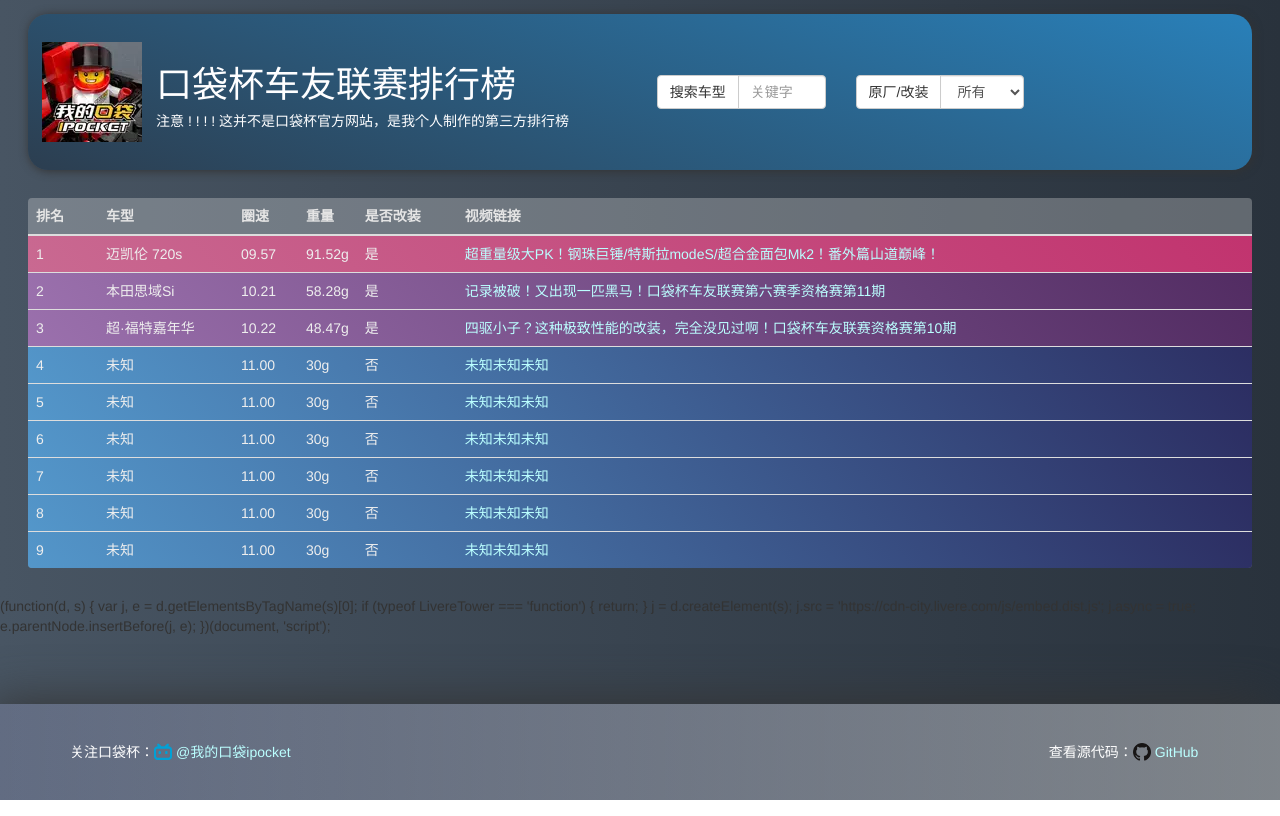
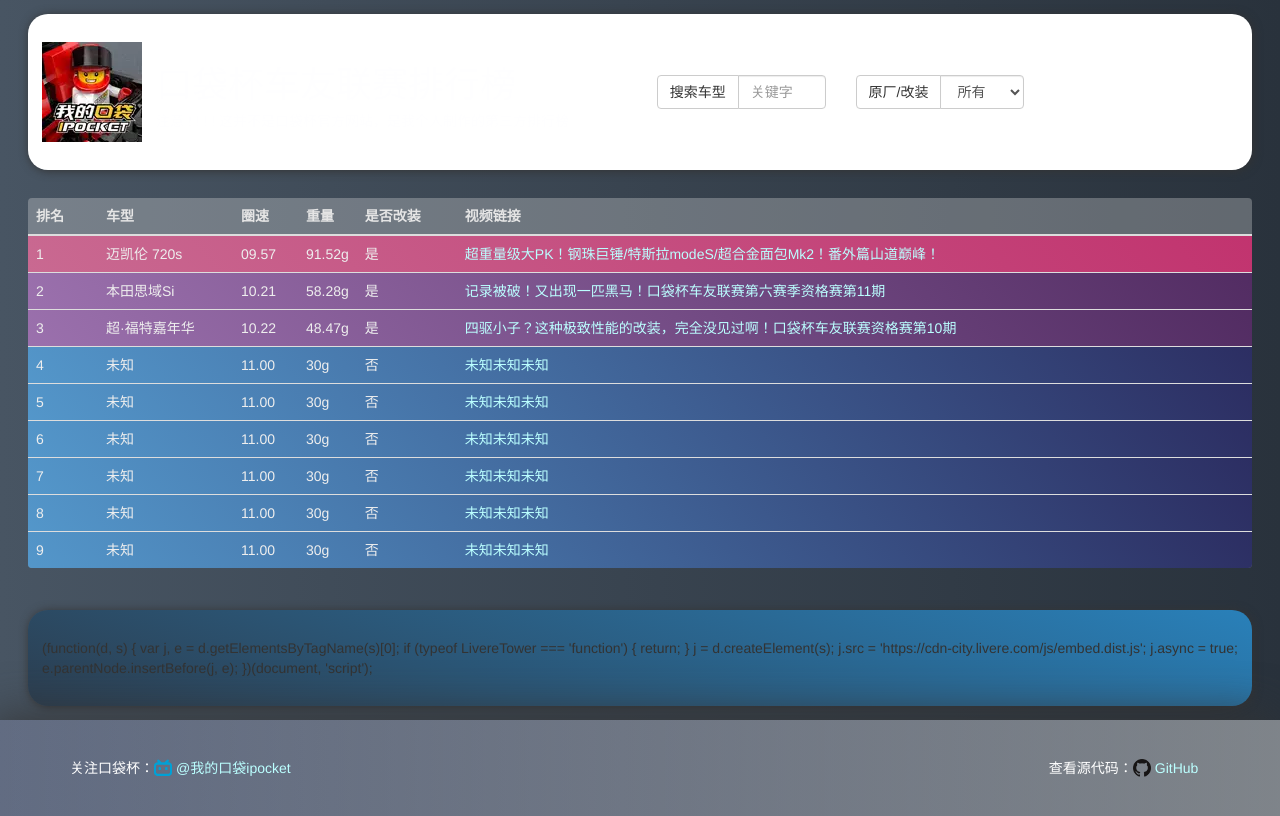
Before and after one commit to 9ocket/9ocket.github.io, a plain HTML site: page index.html in a window 1280 px wide. Drawn offline with nearby package versions, Linux system fonts and the light colour scheme.

Commit message:
更新评论板块css

```diff
--- a/css/index.css
+++ b/css/index.css
@@ -113,6 +113,17 @@ a:checked {
 	margin: 1em 2em 0em;
 	border-radius: 20px;
 	box-shadow: 1px 1px 10px #333;
+	background-image: linear-gradient(200deg, #ffffff, #ffffff);
+	text-align: left;
+	vertical-align: middle;
+}
+
+.index_banner2 {
+	/* position: relative; */
+	padding: 2em 1em;
+	margin: 1em 2em 0em;
+	border-radius: 20px;
+	box-shadow: 1px 1px 10px #333;
 	background-image: linear-gradient(200deg, #2980b9, #2c3e50);
 	text-align: left;
 	vertical-align: middle;
```
